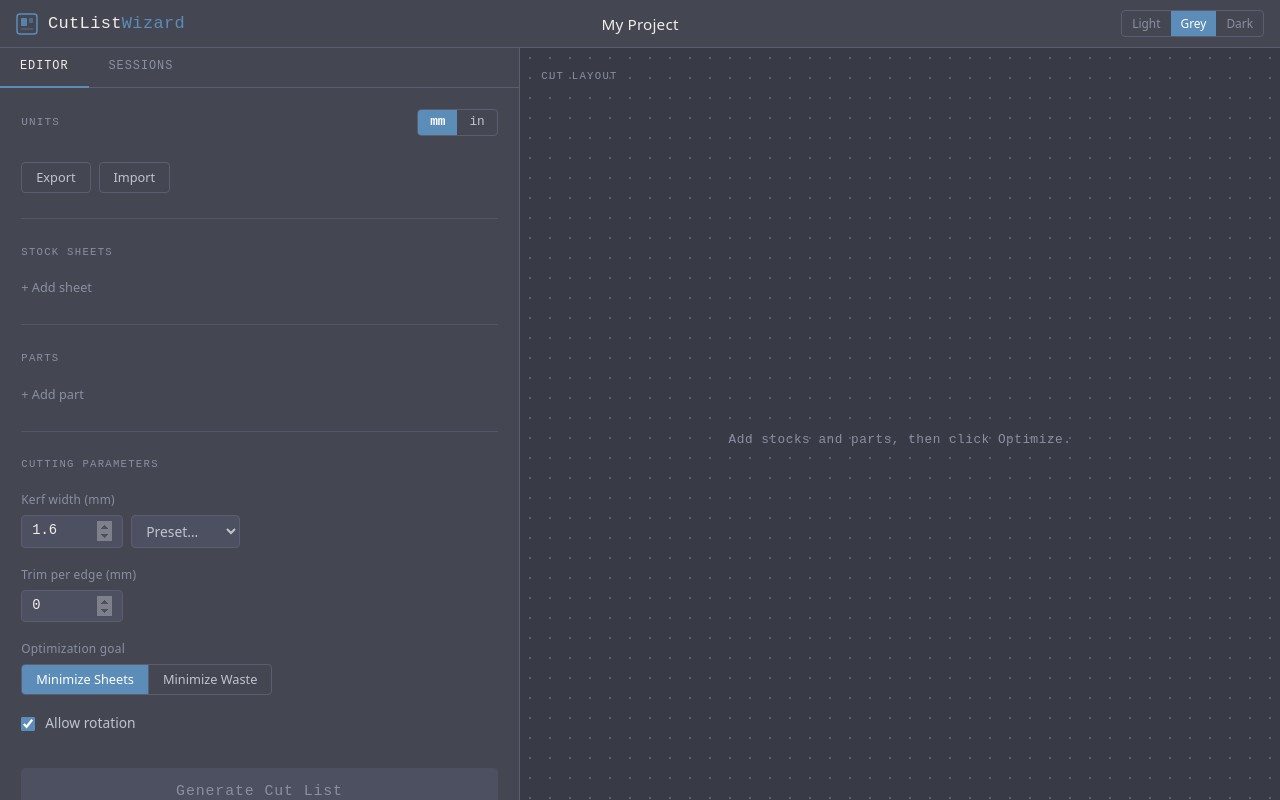
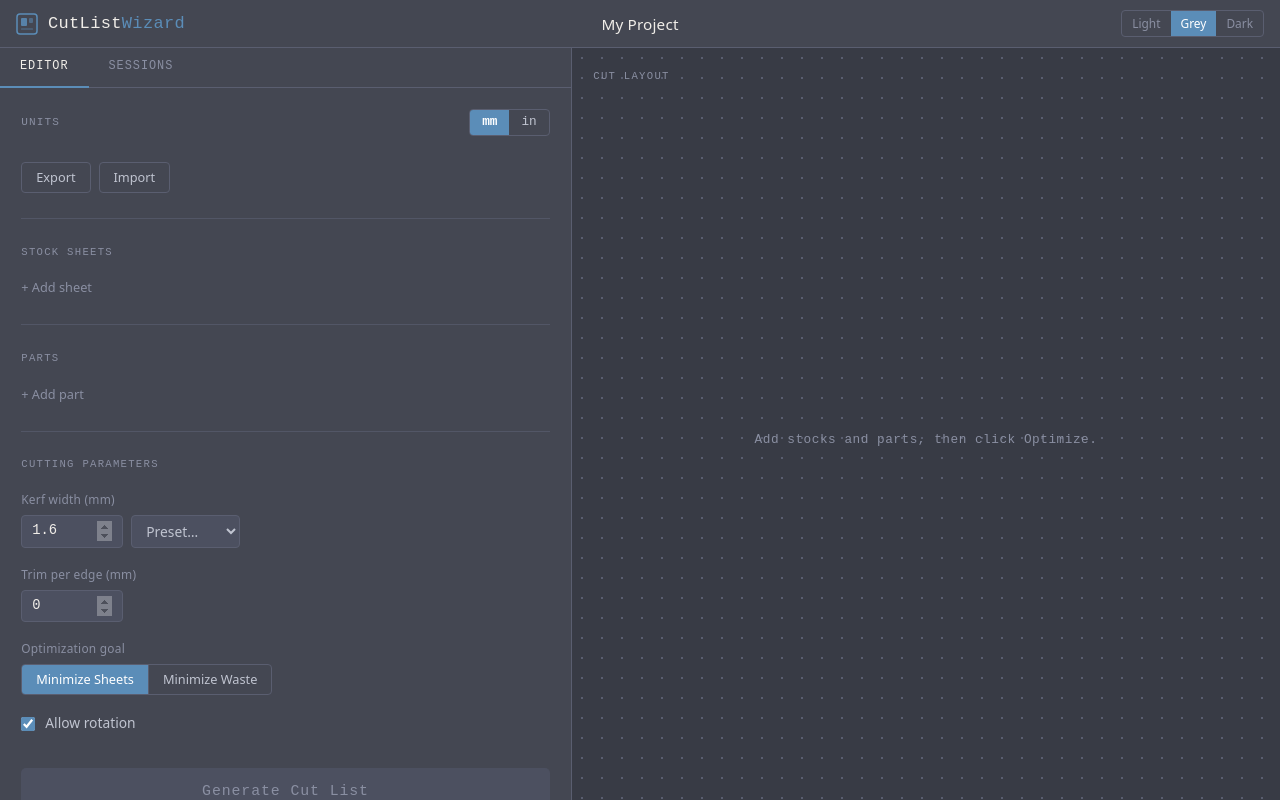
Before and after one commit to bman917/cutlistwizard, a React (Vite) app: page / in a window 1280 px wide. Built offline with nearby package versions, Linux system fonts and the light colour scheme.

Commit message:
Widen left panel by 10%

```diff
--- a/src/App.tsx
+++ b/src/App.tsx
@@ -234,7 +234,7 @@ function App() {
         ) : (
           <>
             {/* Desktop: side-by-side */}
-            <div style={{ borderRight: '1px solid var(--color-border)', backgroundColor: 'var(--color-panel)', width: '50%', minWidth: '320px', maxWidth: '520px', flexShrink: 0, display: 'flex', flexDirection: 'column' }}>
+            <div style={{ borderRight: '1px solid var(--color-border)', backgroundColor: 'var(--color-panel)', width: '55%', minWidth: '352px', maxWidth: '572px', flexShrink: 0, display: 'flex', flexDirection: 'column' }}>
               {/* Tabs */}
               <div style={{ display: 'flex', borderBottom: '1px solid var(--color-border)', flexShrink: 0 }}>
                 {(['editor', 'sessions'] as const).map(tab => {
```
